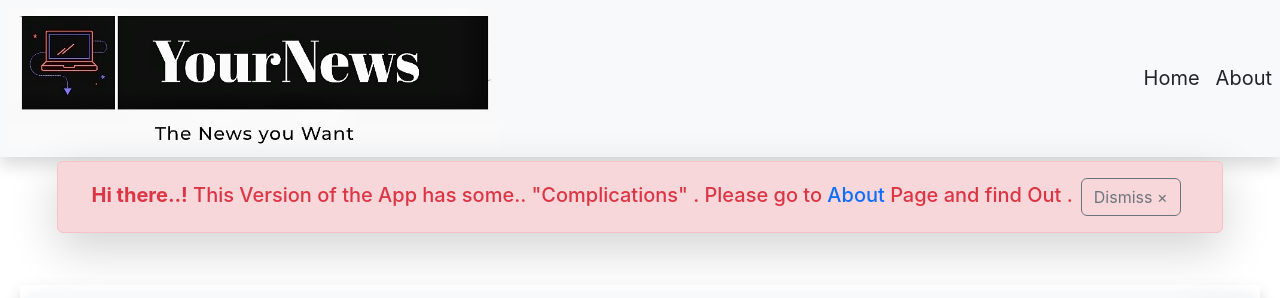
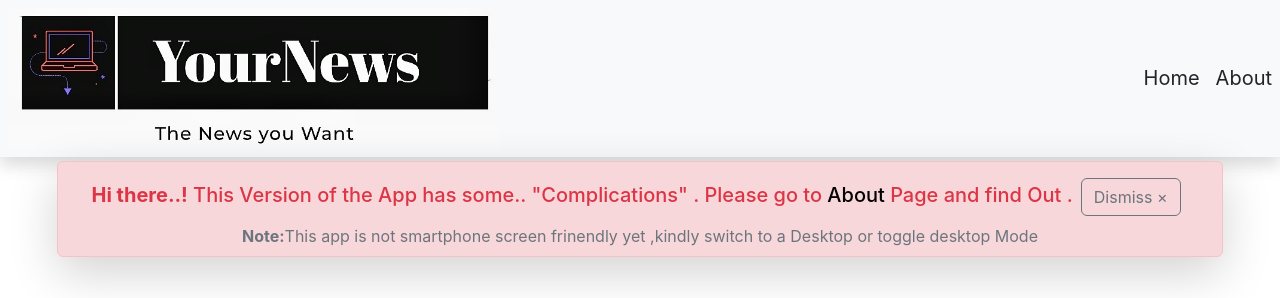
Before and after one commit to nishantkr02/your-news, a React (Create React App) app: page / in a window 1280 px wide. Shown: the top 298 px of the page. Built offline with nearby package versions, Linux system fonts and the light colour scheme.

Commit message:
Update App.js

```diff
--- a/src/App.js
+++ b/src/App.js
@@ -1,4 +1,4 @@
-import { Routes,Route } from "react-router-dom";
+import { Routes,Route ,Link} from "react-router-dom";
 import Navbar from "./Components/Navbar";
 import NewsPage from "./Components/NewsPage";
 import About from "./Components/About";
@@ -12,11 +12,13 @@ function App() {
     <div className="alert alert-danger alert-dismissible fade show p-2 shadow-lg" role="alert">
       <p className="text-danger h5 m-auto text-center">
   <strong>   Hi there..!</strong> This Version of the App has some.. "Complications" . Please go to
-  <a  href="/About" style={{textDecoration:"none"}}> About  </a>  Page and find Out .
+  <Link  to="/About" style={{textDecoration:"none", color:"black"}}> About  </Link>  Page and find Out .
   <button type="button" className="close btn btn-outline-secondary mx-2 my-2 " data-bs-dismiss="alert" aria-label="Close">
     <span aria-hidden="true">Dismiss &times;</span>
-  </button>
-  </p>
+  </button> </p>
+
+    <p className="m-auto text-center text-secondary"><strong>Note:</strong>This app is not smartphone screen frinendly yet ,kindly switch to a Desktop or toggle desktop Mode </p>
+
 </div>
 </div>
     <Routes>
```
